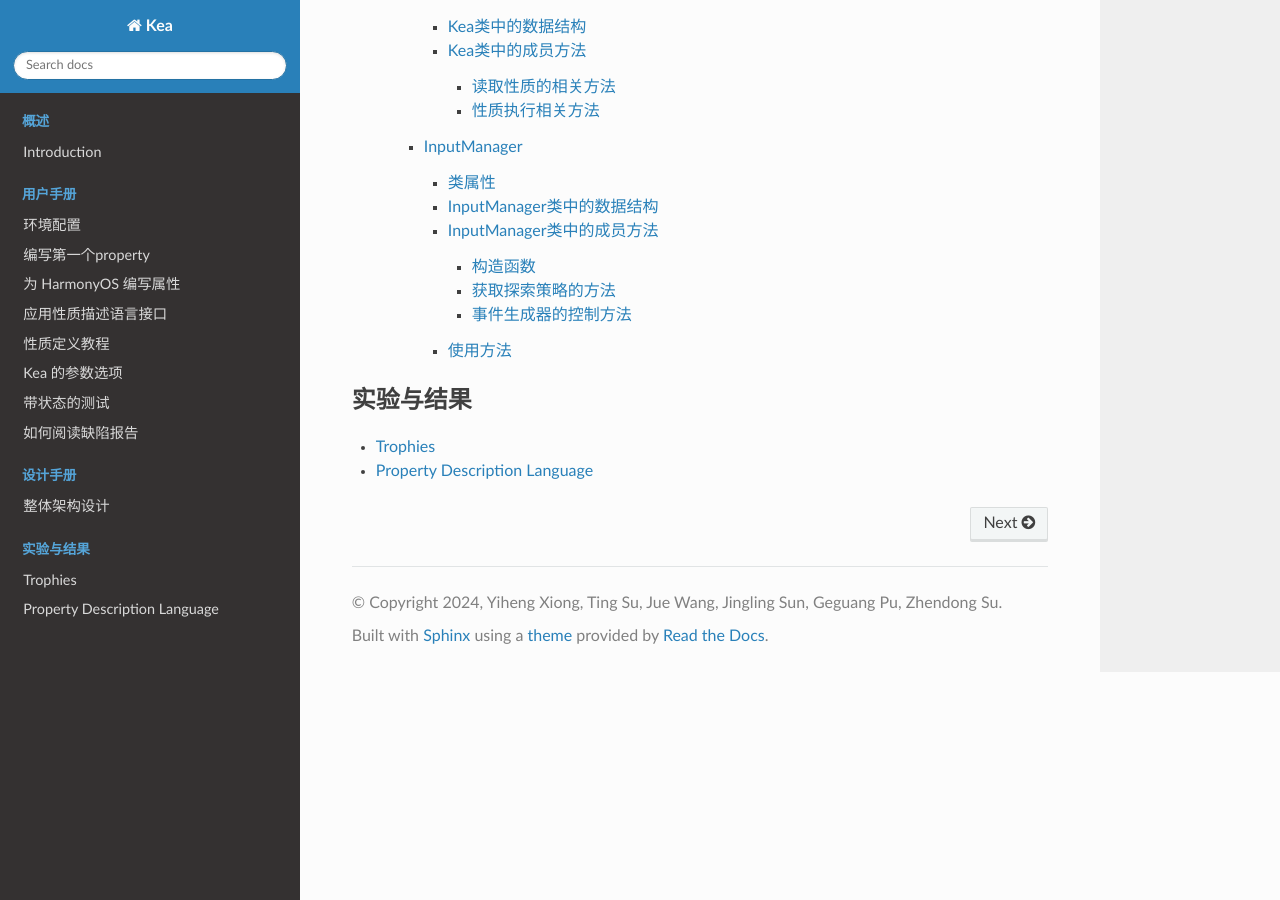
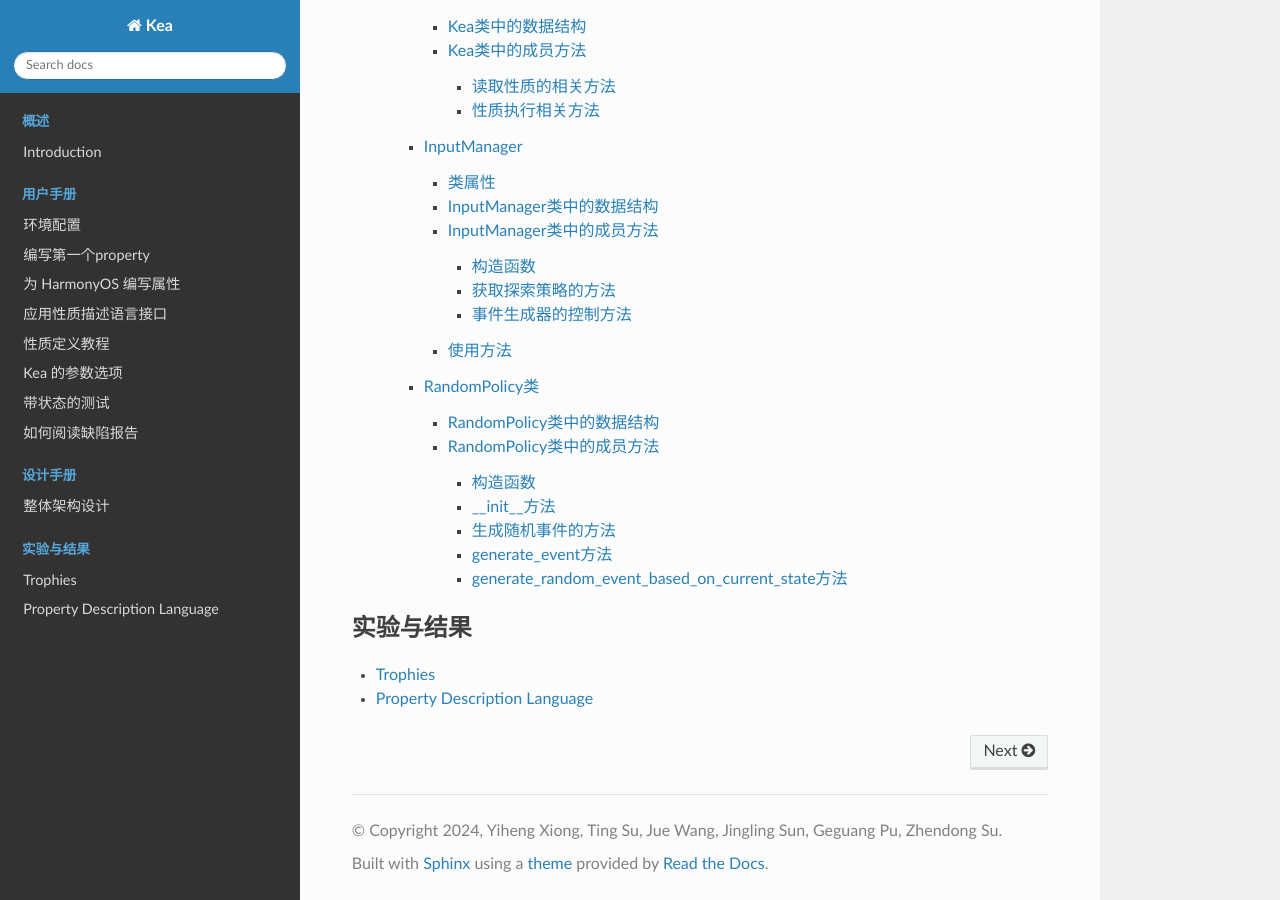
Before and after one commit to XixianLiang/kea-technic-docs, a Sphinx documentation site: the page built from docs/source/index.rst, in a window 1280 px wide and 900 px high, scrolled down 2429 px. Built offline with Sphinx 7.4.7 and the Read the Docs theme 3.1.0, drawn with Linux system fonts in a browser that asks for light colours; pages that are not in the unit, such as notebooks, are missing from menus; some of the changed lines change nothing that is shown.

Commit message:
randompolicy

```diff
--- /dev/null
+++ b/docs/source/part-designDocument/InputGenerator/random.rst
@@ -0,0 +1,91 @@
+RandomPolicy类
+===========================
+
+RandomPolicy类是工具中用于生成基于当前应用状态的随机事件的策略类。在RandomPolicy类中，存储的内容和对外暴露的方法主要有：
+
+- 根据应用状态生成随机事件的方法。
+- 根据策略重启应用或清除并重新安装应用的方法。
+- 检查性质并执行相应规则的方法。
+
+..
+ .. figure:: ../../../images/class_randompolicy.png
+    :align: center
+
+    RandomPolicy类的组成
+
+RandomPolicy类中的数据结构
+-----------------------
+
+1. **事件计数器(event_count)**
+
+   用于跟踪生成的事件数量，以决定何时重启应用或执行其他策略。
+
+2. **最后旋转事件(last_rotate_events)**
+
+   存储最后一次旋转设备的事件，用于生成与上次不同的旋转事件。
+
+RandomPolicy类中的成员方法
+-------------------------
+
+构造函数
+~~~~~~~~~~~~~~~
+
+__init__方法
+~~~~~~~~~~~~~~~
+
+``__init__`` 方法用于初始化RandomPolicy实例，并设置随机事件生成的基本参数。
+
+:参数:
+   - ``device``: 设备实例。
+   - ``app``: 应用实例。
+   - ``kea``: Kea实例，用于性质测试。
+   - ``restart_app_after_check_property``: 检查性质后是否重启应用。
+   - ``number_of_events_that_restart_app``: 重启应用前的事件数量。
+   - ``clear_and_reinstall_app``: 是否清除并重新安装应用。
+   - ``allow_to_generate_utg``: 是否允许生成UTG。
+
+:返回:
+   - 无
+
+:核心流程:
+   1. 调用父类构造函数初始化设备、应用和Kea实例。
+   2. 设置重启应用和清除安装的相关参数。
+   3. 初始化日志记录器。
+   4. 设置最后旋转设备的事件。
+
+生成随机事件的方法
+~~~~~~~~~~~~~~~~~~~~~~~
+
+generate_event方法
+~~~~~~~~~~~~~~~~~~~~~~~
+
+``generate_event`` 方法用于生成一个随机事件。
+
+:参数:
+   - 无
+
+:返回:
+   - 生成的事件对象。
+
+:核心流程:
+   1. 检查是否需要运行初始化器并获取当前应用状态。
+   2. 根据事件计数和设置决定是否重启应用或清除并重新安装应用。
+   3. 检查是否有满足前提条件的规则，并根据随机性决定是否检查性质。
+   4. 生成基于当前状态的随机事件。
+
+generate_random_event_based_on_current_state方法
+~~~~~~~~~~~~~~~~~~~~~~~~~~~~~~~~~~~~~~~~~~~~~~~~~~~
+
+``generate_random_event_based_on_current_state`` 方法用于基于当前状态生成一个随机事件。
+
+:参数:
+   - 无
+
+:返回:
+   - 生成的事件对象。
+
+:核心流程:
+   1. 获取当前应用状态。
+   2. 如果需要，将应用移至前台。
+   3. 获取当前状态可能的输入事件。
+   4. 根据随机选择生成一个事件。
--- a/docs/source/part-designDocument/intro.rst
+++ b/docs/source/part-designDocument/intro.rst
@@ -63,3 +63,4 @@
     kea/keaTestElements.rst
     kea/kea.rst
     InputGenerator/InputManager
+    InputGenerator/random
```
